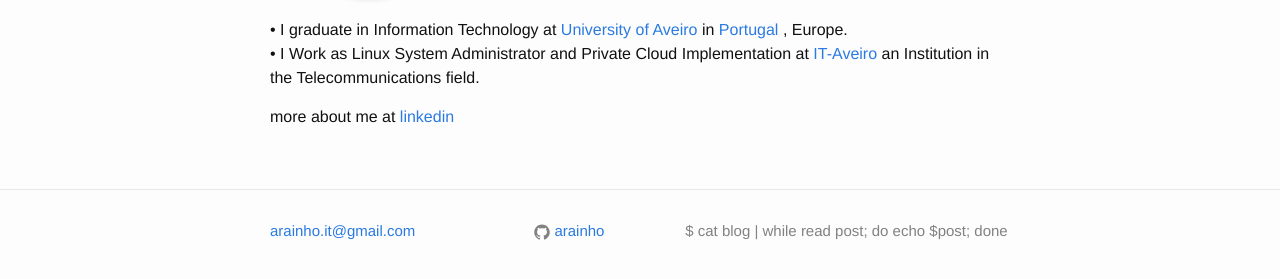
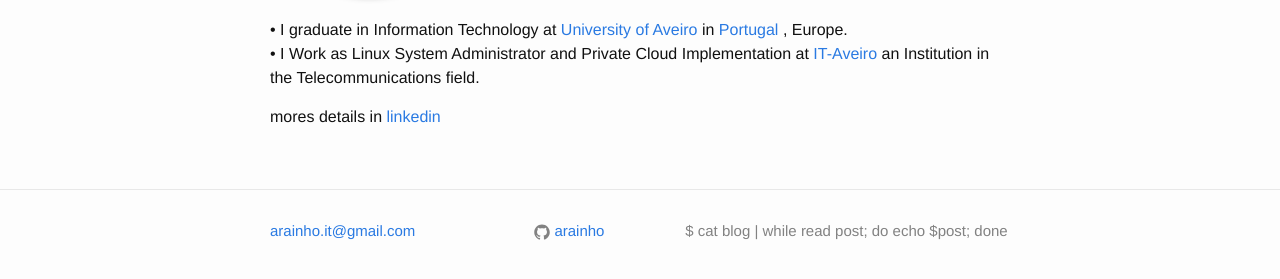
Before and after one commit to arainho/arainho.github.io, a Jekyll site: the page built from about.md, in a window 1280 px wide. Shown: the part 368-647 px from the top of the page. Built offline with Jekyll 4.4.1, drawn with Linux system fonts in a browser that asks for light colours.

Commit message:
change linkedin line

```diff
--- a/about.md
+++ b/about.md
@@ -10,4 +10,4 @@ permalink: /about/
 <br> • I graduate in Information Technology at <a href="http://www.ua.pt/estga/PageCourse.aspx?id=63&b=1"> University of Aveiro </a> in <a href="https://www.google.pt/maps/place/Portugal/@39.4702232,-12.3570939,6z/data=!3m1!4b1!4m2!3m1!1s0xb32242dbf4226d5:0x2ab84b091c4ef041"> Portugal </a>, Europe.
 <br> • I Work as Linux System Administrator and Private Cloud Implementation at <a href="https://www.it.pt/ITSites/Index/3"> IT-Aveiro </a> an Institution in the Telecommunications field.
 
-more about me at [linkedin](http://www.linkedin.com/in/arainho)
+mores details in [linkedin](http://www.linkedin.com/in/arainho)
```
